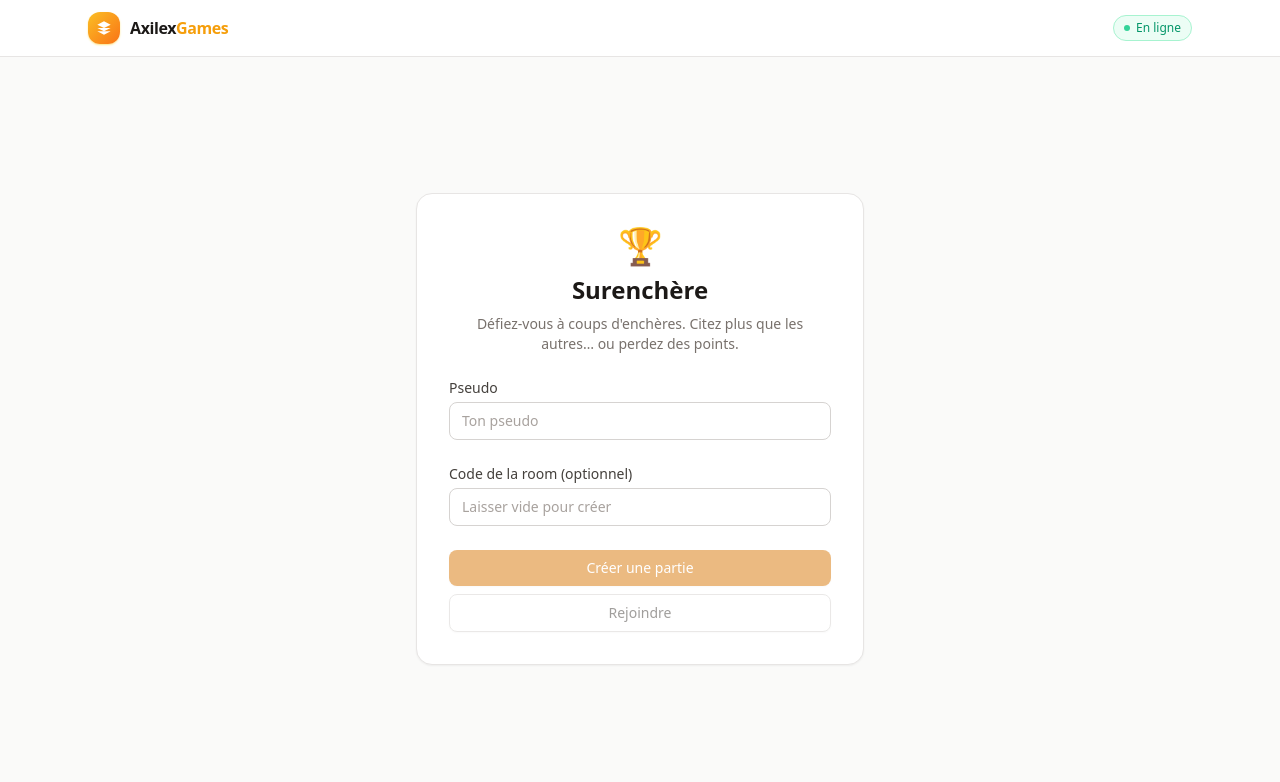
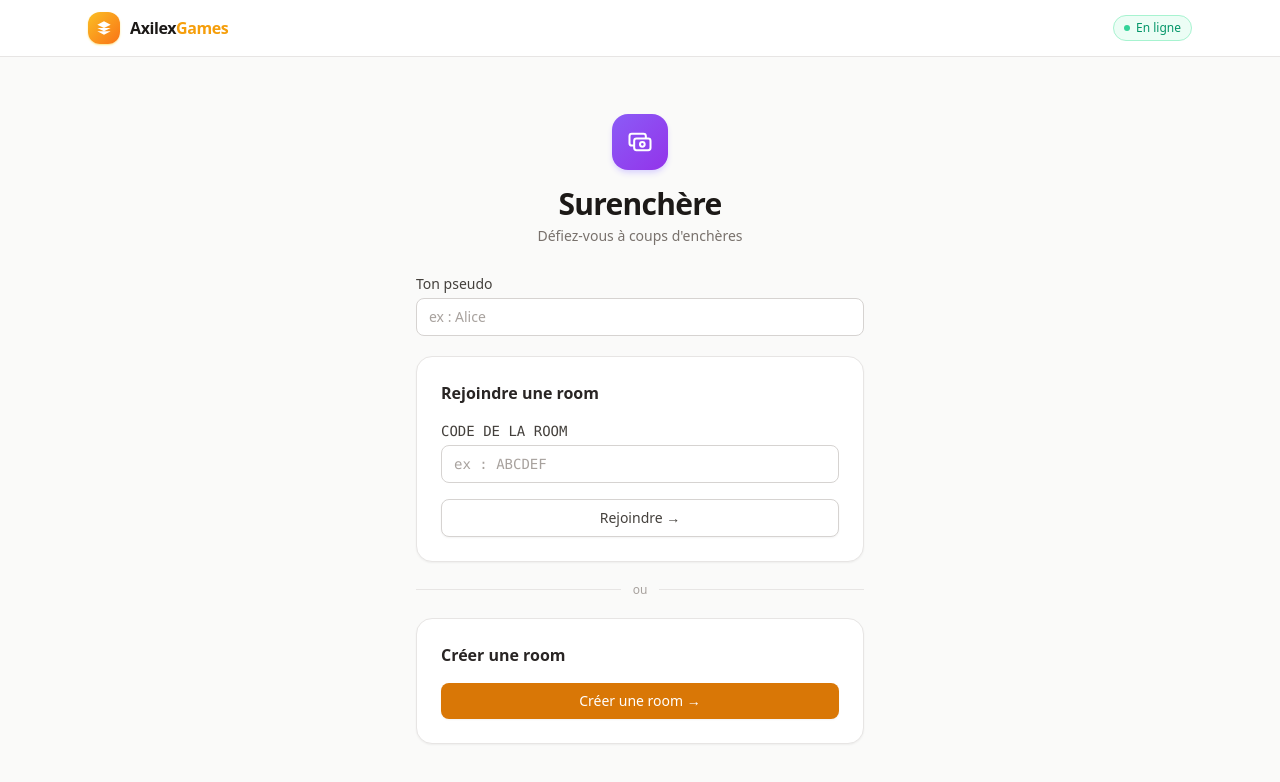
Before and after one commit to Axilex/AxilexGames, a Vue app in the folder apps/web/: page /surenchere in a window 1280 px wide. Shown: the top 782 px of the page. Built offline with nearby package versions, Linux system fonts and the light colour scheme; no server answers.

Commit message:
feat(surenchere): enhance error handling and UI improvements for game joining

```diff
--- a/apps/web/src/apps/surenchere/composables/useSurenchereListeners.ts
+++ b/apps/web/src/apps/surenchere/composables/useSurenchereListeners.ts
@@ -67,12 +67,13 @@ export function useSurenchereListeners(): void {
   });
 
   socketService.on('surenchere:error', (payload) => {
-    if (payload.code === 'ROOM_NOT_FOUND') {
+    if (payload.code === 'ROOM_NOT_FOUND' && !store.room) {
+      // Stale session — room no longer exists, clear and go back to entry page
       session.clearSession();
       store.reset();
       router.push({ name: 'surenchere' });
     } else {
-      store.setError(payload.message);
+      store.setError(payload.code);
     }
   });
 }
--- a/apps/web/src/apps/surenchere/pages/SurencherePage.vue
+++ b/apps/web/src/apps/surenchere/pages/SurencherePage.vue
@@ -1,49 +1,81 @@
 <template>
   <div class="min-h-screen bg-stone-50 flex flex-col">
     <AppNav />
-    <main class="flex-1 flex flex-col items-center justify-center px-6 py-10">
-      <div class="w-full max-w-md bg-white rounded-2xl border border-stone-200 shadow-sm p-8 flex flex-col gap-6">
-        <div class="flex flex-col gap-2 text-center">
-          <div class="text-4xl">🏆</div>
-          <h1 class="text-2xl font-bold text-stone-900">Surenchère</h1>
-          <p class="text-sm text-stone-500">
-            Défiez-vous à coups d'enchères. Citez plus que les autres… ou perdez des points.
-          </p>
+
+    <div class="flex-1 flex items-center justify-center p-4">
+      <div class="w-full max-w-md flex flex-col gap-5">
+        <!-- Header -->
+        <div class="text-center mb-2">
+          <div
+            class="inline-flex items-center justify-center w-14 h-14 bg-gradient-to-br from-violet-500 to-purple-600 rounded-2xl mb-4 shadow-md shadow-violet-200"
+          >
+            <svg class="h-7 w-7 text-white" fill="none" stroke="currentColor" viewBox="0 0 24 24">
+              <path
+                stroke-linecap="round"
+                stroke-linejoin="round"
+                stroke-width="1.75"
+                d="M17 9V7a2 2 0 00-2-2H5a2 2 0 00-2 2v6a2 2 0 002 2h2m2 4h10a2 2 0 002-2v-6a2 2 0 00-2-2H9a2 2 0 00-2 2v6a2 2 0 002 2zm7-5a2 2 0 11-4 0 2 2 0 014 0z"
+              />
+            </svg>
+          </div>
+          <h1 class="text-3xl font-bold text-stone-900 tracking-tight">Surenchère</h1>
+          <p class="text-stone-500 mt-1 text-sm">Défiez-vous à coups d'enchères</p>
         </div>
 
+        <ErrorToast :message="store.error" />
+
+        <!-- Shared pseudo -->
         <BaseInput
           v-model="pseudo"
-          label="Pseudo"
-          placeholder="Ton pseudo"
+          label="Ton pseudo"
+          placeholder="ex : Alice"
           :maxlength="16"
           :error="pseudoError"
+          @enter="handleJoin"
         />
 
-        <BaseInput
-          v-model="roomCode"
-          label="Code de la room (optionnel)"
-          placeholder="Laisser vide pour créer"
-          :maxlength="6"
-        />
-
-        <div class="flex flex-col gap-2">
-          <BaseButton :disabled="!pseudo" @click="onCreate">Créer une partie</BaseButton>
-          <BaseButton variant="secondary" :disabled="!pseudo || !roomCode" @click="onJoin">
-            Rejoindre
+        <!-- Join room (first) -->
+        <div class="bg-white rounded-2xl p-6 border border-stone-200 shadow-sm flex flex-col gap-4">
+          <h2 class="text-base font-semibold text-stone-800">Rejoindre une room</h2>
+          <BaseInput
+            v-model="joinCode"
+            label="Code de la room"
+            placeholder="ex : ABCDEF"
+            :maxlength="6"
+            :error="joinCodeError"
+            class="font-mono uppercase"
+            @enter="handleJoin"
+          />
+          <BaseButton variant="secondary" :loading="joining" class="w-full" @click="handleJoin">
+            Rejoindre →
           </BaseButton>
         </div>
 
-        <p v-if="store.error" class="text-sm text-red-600 text-center">{{ store.error }}</p>
+        <!-- Divider -->
+        <div class="flex items-center gap-3">
+          <div class="flex-1 h-px bg-stone-200" />
+          <span class="text-xs text-stone-400 font-medium">ou</span>
+          <div class="flex-1 h-px bg-stone-200" />
+        </div>
+
+        <!-- Create room (second) -->
+        <div class="bg-white rounded-2xl p-6 border border-stone-200 shadow-sm flex flex-col gap-4">
+          <h2 class="text-base font-semibold text-stone-800">Créer une room</h2>
+          <BaseButton :loading="creating" class="w-full" @click="handleCreate">
+            Créer une room →
+          </BaseButton>
+        </div>
       </div>
-    </main>
+    </div>
   </div>
 </template>
 
 <script setup lang="ts">
-import { ref } from 'vue';
+import { ref, watch } from 'vue';
 import AppNav from '@/shared/components/ui/AppNav.vue';
 import BaseButton from '@/shared/components/ui/BaseButton.vue';
 import BaseInput from '@/shared/components/ui/BaseInput.vue';
+import ErrorToast from '@/shared/components/ui/ErrorToast.vue';
 import { surenchereSocket } from '../services/surenchere.service';
 import { useSurenchereSessionStore } from '@/shared/stores/useSurenchereSessionStore';
 import { useSurenchereStore } from '../stores/useSurenchereStore';
@@ -52,23 +84,59 @@ const session = useSurenchereSessionStore();
 const store = useSurenchereStore();
 
 const pseudo = ref(session.pseudo);
-const roomCode = ref('');
+const joinCode = ref('');
 const pseudoError = ref('');
+const joinCodeError = ref('');
+const creating = ref(false);
+const joining = ref(false);
 
-function onCreate(): void {
+const urlCode = new URLSearchParams(window.location.search).get('code');
+if (urlCode) joinCode.value = urlCode.toUpperCase();
+
+// Navigation handled by useSurenchereListeners — reset loading states here
+watch(
+  () => store.room,
+  (room) => {
+    if (room) {
+      creating.value = false;
+      joining.value = false;
+    }
+  },
+);
+watch(
+  () => store.error,
+  () => {
+    creating.value = false;
+    joining.value = false;
+  },
+);
+
+function handleJoin(): void {
+  pseudoError.value = '';
+  joinCodeError.value = '';
   if (!pseudo.value.trim()) {
-    pseudoError.value = 'Pseudo requis';
+    pseudoError.value = 'Entre un pseudo.';
     return;
   }
+  if (joinCode.value.trim().length < 6) {
+    joinCodeError.value = 'Le code doit faire 6 caractères.';
+    return;
+  }
+  store.clearError();
+  joining.value = true;
+  session.setSession(pseudo.value.trim(), joinCode.value.trim().toUpperCase());
+  surenchereSocket.join(joinCode.value.trim().toUpperCase(), pseudo.value.trim());
+}
+
+function handleCreate(): void {
+  pseudoError.value = '';
+  if (!pseudo.value.trim()) {
+    pseudoError.value = 'Entre un pseudo.';
+    return;
+  }
+  store.clearError();
+  creating.value = true;
   session.setSession(pseudo.value.trim(), '');
-  store.reset();
   surenchereSocket.create(pseudo.value.trim());
 }
-
-function onJoin(): void {
-  if (!pseudo.value.trim() || !roomCode.value.trim()) return;
-  session.setSession(pseudo.value.trim(), roomCode.value.trim().toUpperCase());
-  store.reset();
-  surenchereSocket.join(roomCode.value.trim().toUpperCase(), pseudo.value.trim());
-}
 </script>
--- a/apps/web/src/apps/surenchere/stores/useSurenchereStore.ts
+++ b/apps/web/src/apps/surenchere/stores/useSurenchereStore.ts
@@ -143,6 +143,10 @@ export const useSurenchereStore = defineStore('surenchere', () => {
     error.value = msg;
   }
 
+  function clearError(): void {
+    error.value = '';
+  }
+
   function setMySocketId(id: string): void {
     mySocketId.value = id;
   }
@@ -197,6 +201,7 @@ export const useSurenchereStore = defineStore('surenchere', () => {
     addRoundResult,
     setFinished,
     setError,
+    clearError,
     setMySocketId,
     reset,
   };
--- a/apps/web/src/apps/wiki-race/pages/WikiRacePage.vue
+++ b/apps/web/src/apps/wiki-race/pages/WikiRacePage.vue
@@ -24,39 +24,19 @@
 
         <ErrorToast :message="lobbyStore.error" />
 
-        <!-- Create room -->
-        <div class="bg-white rounded-2xl p-6 border border-stone-200 shadow-sm flex flex-col gap-4">
-          <h2 class="text-base font-semibold text-stone-800">Créer une room</h2>
-          <BaseInput
-            v-model="createPseudo"
-            label="Ton pseudo"
-            placeholder="ex : Alice"
-            :maxlength="20"
-            :error="createPseudoError"
-            @enter="handleCreate"
-          />
-          <BaseButton :loading="creating" class="w-full" @click="handleCreate">
-            Créer une room →
-          </BaseButton>
-        </div>
+        <!-- Shared pseudo -->
+        <BaseInput
+          v-model="pseudo"
+          label="Ton pseudo"
+          placeholder="ex : Alice"
+          :maxlength="20"
+          :error="pseudoError"
+          @enter="handleJoin"
+        />
 
-        <!-- Divider -->
-        <div class="flex items-center gap-3">
-          <div class="flex-1 h-px bg-stone-200" />
-          <span class="text-xs text-stone-400 font-medium">ou</span>
-          <div class="flex-1 h-px bg-stone-200" />
-        </div>
-
-        <!-- Join room -->
+        <!-- Join room (first) -->
         <div class="bg-white rounded-2xl p-6 border border-stone-200 shadow-sm flex flex-col gap-4">
           <h2 class="text-base font-semibold text-stone-800">Rejoindre une room</h2>
-          <BaseInput
-            v-model="joinPseudo"
-            label="Ton pseudo"
-            placeholder="ex : Bob"
-            :maxlength="20"
-            @enter="handleJoin"
-          />
           <BaseInput
             v-model="joinCode"
             label="Code de la room"
@@ -70,6 +50,21 @@
             Rejoindre →
           </BaseButton>
         </div>
+
+        <!-- Divider -->
+        <div class="flex items-center gap-3">
+          <div class="flex-1 h-px bg-stone-200" />
+          <span class="text-xs text-stone-400 font-medium">ou</span>
+          <div class="flex-1 h-px bg-stone-200" />
+        </div>
+
+        <!-- Create room (second) -->
+        <div class="bg-white rounded-2xl p-6 border border-stone-200 shadow-sm flex flex-col gap-4">
+          <h2 class="text-base font-semibold text-stone-800">Créer une room</h2>
+          <BaseButton :loading="creating" class="w-full" @click="handleCreate">
+            Créer une room →
+          </BaseButton>
+        </div>
       </div>
     </div>
   </div>
@@ -79,6 +74,7 @@
 import { ref, watch } from 'vue';
 import { useRouter } from 'vue-router';
 import { useLobby } from '../composables/useLobby';
+import { useSessionStore } from '@/shared/stores/useSessionStore';
 import AppNav from '@/shared/components/ui/AppNav.vue';
 import BaseInput from '@/shared/components/ui/BaseInput.vue';
 import BaseButton from '@/shared/components/ui/BaseButton.vue';
@@ -86,11 +82,11 @@ import ErrorToast from '@/shared/components/ui/ErrorToast.vue';
 
 const router = useRouter();
 const { createRoom, joinRoom, lobbyStore } = useLobby();
+const sessionStore = useSessionStore();
 
-const createPseudo = ref('');
-const joinPseudo = ref('');
+const pseudo = ref(sessionStore.pseudo);
 const joinCode = ref('');
-const createPseudoError = ref('');
+const pseudoError = ref('');
 const joinCodeError = ref('');
 const creating = ref(false);
 const joining = ref(false);
@@ -116,24 +112,28 @@ watch(
   },
 );
 
-function handleCreate() {
-  createPseudoError.value = '';
-  if (!createPseudo.value.trim()) {
-    createPseudoError.value = 'Entre un pseudo.';
+function handleJoin() {
+  pseudoError.value = '';
+  joinCodeError.value = '';
+  if (!pseudo.value.trim()) {
+    pseudoError.value = 'Entre un pseudo.';
     return;
   }
-  creating.value = true;
-  createRoom(createPseudo.value.trim());
-}
-
-function handleJoin() {
-  joinCodeError.value = '';
-  if (!joinPseudo.value.trim()) return;
   if (joinCode.value.trim().length < 6) {
     joinCodeError.value = 'Le code doit faire 6 caractères.';
     return;
   }
   joining.value = true;
-  joinRoom(joinCode.value.trim().toUpperCase(), joinPseudo.value.trim());
+  joinRoom(joinCode.value.trim().toUpperCase(), pseudo.value.trim());
+}
+
+function handleCreate() {
+  pseudoError.value = '';
+  if (!pseudo.value.trim()) {
+    pseudoError.value = 'Entre un pseudo.';
+    return;
+  }
+  creating.value = true;
+  createRoom(pseudo.value.trim());
 }
 </script>
--- a/apps/web/src/pages/HomePage.vue
+++ b/apps/web/src/pages/HomePage.vue
@@ -64,26 +64,16 @@ const games = [
     live: true,
     players: '2–8 joueurs',
   },
-  // {
-  //   name: 'Surenchère',
-  //   description:
-  //     "Défiez-vous à coups d'enchères ! Citez plus que les autres… ou perdez des points.",
-  //   tags: ['Multijoueur', 'Culture', 'Rapidité'],
-  //   gradient: 'from-amber-400 to-orange-500',
-  //   icon: 'trophy',
-  //   to: '/surenchere',
-  //   live: true,
-  //   players: '2–8 joueurs',
-  // },
   {
-    name: '???',
-    description: 'Un nouveau défi arrive bientôt. Reste connecté.',
-    tags: ['Bientôt'],
-    gradient: 'from-stone-300 to-stone-400',
-    icon: 'soon',
-    to: null,
-    live: false,
-    players: null,
+    name: 'Surenchère',
+    description:
+      "Défiez-vous à coups d'enchères ! Citez plus que les autres… ou perdez des points.",
+    tags: ['Multijoueur', 'Culture', 'Rapidité'],
+    gradient: 'from-amber-400 to-orange-500',
+    icon: 'trophy',
+    to: '/surenchere',
+    live: true,
+    players: '2–8 joueurs',
   },
   {
     name: '???',
```
Also changed, not shown: 1 other file (tests, documents, lock files or other folders).
